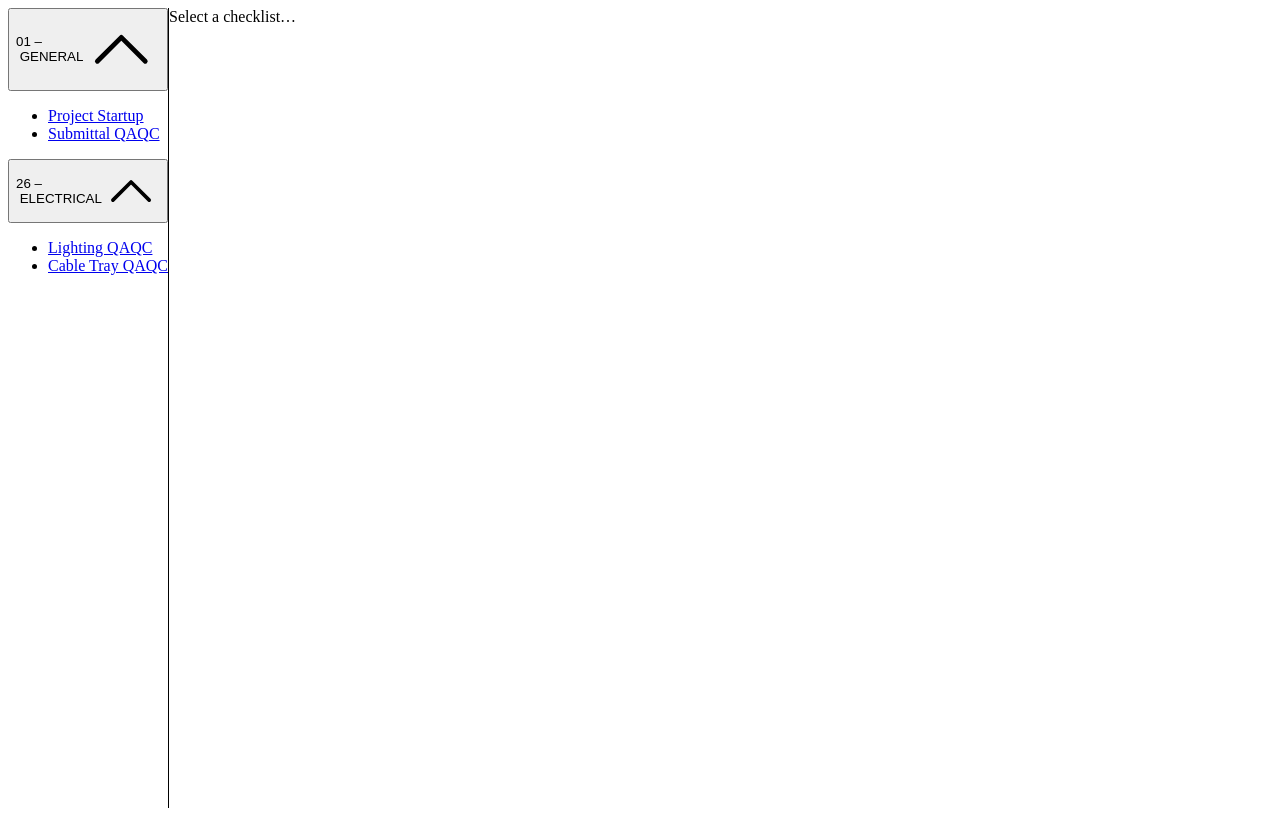
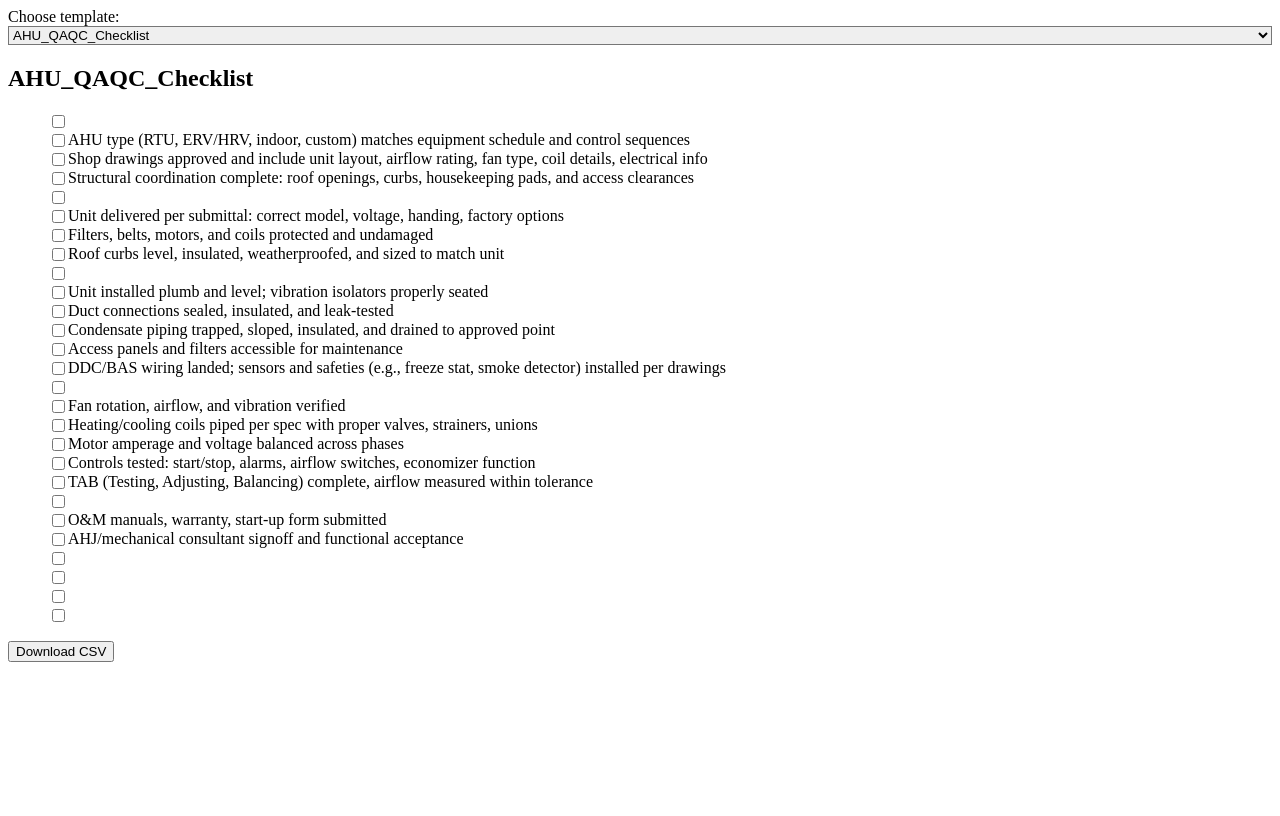
Before and after one commit to ypgajjar/qa-qc-checklists, a React (Vite) app: page / in a window 1280 px wide. Built offline with nearby package versions, Linux system fonts and the light colour scheme.

Commit message:
fix: install correct table version & wire up router basename

```diff
--- a/src/main.jsx
+++ b/src/main.jsx
@@ -1,24 +1,27 @@
+// src/main.jsx
 import React from "react";
 import ReactDOM from "react-dom/client";
-import { createBrowserRouter, RouterProvider } from "react-router-dom";
+import App from "./App.jsx";
 import "./index.css";
 
-import RootLayout from "./layout/RootLayout";
-import ChecklistPage from "./pages/ChecklistPage";
+import {
+  createBrowserRouter,
+  RouterProvider,
+} from "react-router-dom";
 
-const router = createBrowserRouter([
+const router = createBrowserRouter(
+  [
+    { path: "/", element: <App /> },
+    // catch‑all so you don’t get a 404 if someone refreshes on a nested route
+    { path: "*", element: <App /> },
+  ],
   {
-    path: "/",
-    element: <RootLayout />,
-    children: [
-      { index: true, element: <div className="p-6">Select a checklist…</div> },
-      { path: "checklists/:slug", element: <ChecklistPage /> },
-    ],
-  },
-]);
+    // this tells React Router that everything lives under `/qa-qc-checklists/`
+    // in dev this will automatically be `/`
+    basename: import.meta.env.BASE_URL,
+  }
+);
 
 ReactDOM.createRoot(document.getElementById("root")).render(
-  <React.StrictMode>
-    <RouterProvider router={router} />
-  </React.StrictMode>
+  <RouterProvider router={router} />
 );
--- a/vite.config.js
+++ b/vite.config.js
@@ -4,6 +4,5 @@ import react from "@vitejs/plugin-react";
 
 export default defineConfig({
   plugins: [react()],
-  /* 👇 add or change this line */
-  base: "/qa-qc-checklists/",   // <- the name of the repo with trailing slash
+  base: "/qa-qc-checklists/",   // ← VERY IMPORTANT for GitHub Pages
 });
```
